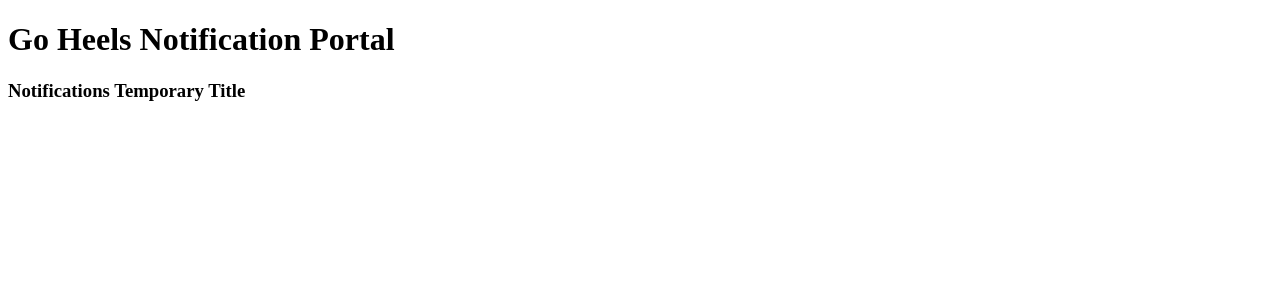
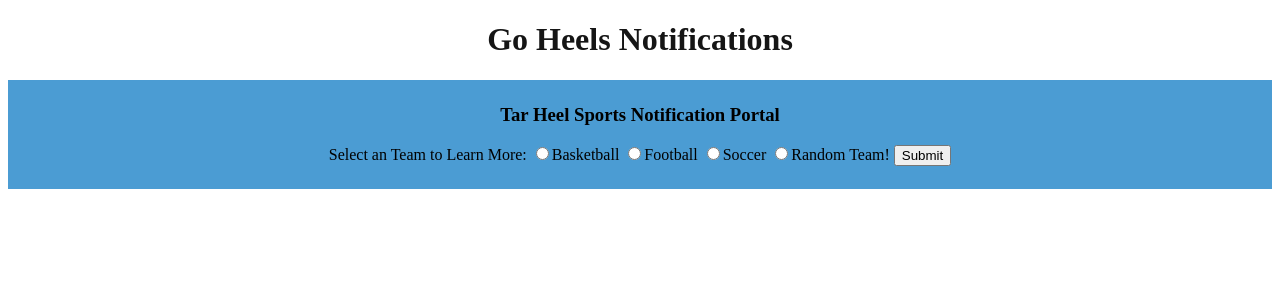
Before and after one commit to kimb112/goheels-notifications, a Flask app: page / in a window 1280 px wide. Shown: the top 300 px of the page. Run offline with Flask 2, Linux system fonts and the light colour scheme.

Commit message:
templates

```diff
--- a/app.py
+++ b/app.py
@@ -1,10 +1,29 @@
-from flask import Flask, render_template
+from flask import Flask, render_template, request
+from requests.models import Response
+
+import json
+
+# from bs4 import BeautifulSoup
+
+with open('./index.json', 'r') as myfile:
+    data = myfile.read()
+sports_list: list[dict[str, str]] = json.loads(data)
 
 app: Flask = Flask(__name__)
 
 @app.route("/")
 def index():
-    return render_template('index.html')
+    return render_template('index.html', sports=sports_list)
+
+@app.route("/sports", methods=["POST"])
+def sports():
+    # teams: list[dict[str, str]] = json.loads(sports())
+    if request.method == "POST":
+        type_of_sports: str = request.form["sports"]
+        if type_of_sports == "basketball":
+        # if type_of_sports == "basketball":
+            return render_template('sports.html', sports=sports_list)
+        return render_template('sports.html', sports=sports_list)
 
 if __name__ == '__main__':
     app.run(debug=True)
--- a/helpers.py
+++ b/helpers.py
@@ -5,4 +5,8 @@ class game:
     time: str
     location: str
 
-    def __in
+    def __init__(self, team: str, date: str, time: str, location: str):
+        self.team = team
+        self.date = date
+        self.time = time
+        self.location = location
--- a/index.json
+++ b/index.json
@@ -0,0 +1,43 @@
+[{
+    "id": 1,
+    "team": "Elizabeth City State",
+    "date": "Nov 5 (FRI)",
+    "time": "7:30PM",
+    "location": "Chapel Hill, NC"
+}, {
+    "id": 2,
+    "team": "Loyola",
+    "date": "Nov 9 (TUE)",
+    "time": "7:00PM",
+    "location": "Chapel Hill, NC"
+}, {
+    "id": 3,
+    "team": "Brown",
+    "date": "Nov 12 (FRI)",
+    "time": "9:00PM",
+    "location": "Chapel Hill, NC"
+}, {
+    "id": 4,
+    "team": "College of Charleston",
+    "date": "Nov 16 (TUE)",
+    "time": "9:00PM",
+    "location": "Charleston, S.C."
+}, {
+    "id": 5,
+    "team": "Purdue",
+    "date": "Nov 20 (SAT)",
+    "time": "4:00PM",
+    "location": "Uncasville, Conn"
+}, {
+    "id": 6,
+    "team": "Villanova or Tennessee",
+    "date": "Nov 21 (SUN)",
+    "time": "1:00PM OR 3:30PM",
+    "location": "Uncasville, Conn."
+}, {
+    "id": 7,
+    "team": "UNC Asheville",
+    "date": "Nov 23 (TUE)",
+    "time": "7:00PM",
+    "location": "Chapel Hill, NC"
+}]
--- a/static/styles.css
+++ b/static/styles.css
@@ -1,9 +1,11 @@
 h1 {
-    color: #057845;
+    color: #151515;
+    text-align: center;
   }
 
 .myDiv {
-  border: 5 px outset red;
-  background-color: lightblue;
+  background-color: #4B9CD3;
   text-align: center;
+  margin: auto;
+  padding: 5px;
 }
--- a/templates/index.html
+++ b/templates/index.html
@@ -3,12 +3,70 @@
     <head>
         <meta charset="UTF-8">
         <title>Go Heels Notifications</title>
+        <link rel='stylesheet' href='/static/styles.css' />
     </head>
     <body>
-        <h1>Go Heels Notification Portal</h1>
+        <h1>Go Heels Notifications</h1>
 
         <div class="myDiv">
-            <h3>Notifications Temporary Title</h3>
+            <h3>Tar Heel Sports Notification Portal</h3>
+
+            <form action="/sports" method="post">
+              Select an Team to Learn More:
+                <input type="radio" name="sports" id="basketball" value="basketball" onClick="myFunction()"/><label for="basketball">Basketball</label>
+                <input type="radio" name="sports" id="football" value="football" onClick="myFunction()"/><label for="football">Football</label>
+                <input type="radio" name="sports" id="soccer" value="soccer" onClick="myFunction()"/><label for="soccer">Soccer</label>
+                <input type="radio" name="sports" id="random" value="random" onClick="myFunction()"/><label for="random">Random Team!</label>
+                <input type="submit" value="Submit">
+
+                <br/> <br />
+
+                <p id="basketball-text" name="radio_group" style="display:none">Basketball Information</p>
+                <p id="football-text" name="radio_group" style="display:none">Football Information</p>
+                <p id="soccer-text" name="radio_group" style="display:none">Soccer Information</p>
+                <p id="random-text" name="radio_group" style="display:none">Random Information</p>
+
+
+            </form>
+            <!-- {% extends "./sports.html" %} -->
+
+            <script>
+                function myFunction() {
+                var btext = document.getElementById("basketball-text");
+                var ftext = document.getElementById("football-text");
+                var stext = document.getElementById("soccer-text");
+                var rtext = document.getElementById("random-text");
+
+
+                  if (document.getElementById("basketball").checked == true){
+                    ftext.style.display = "none";
+                    stext.style.display = "none";
+                    rtext.style.display = "none";
+                    btext.style.display = "block";
+                  }
+                  else if (document.getElementById("football").checked == true){
+                    btext.style.display = "none";
+                    stext.style.display = "none";
+                    rtext.style.display = "none";
+                    ftext.style.display = "block";
+                  }
+                  else if (document.getElementById("soccer").checked == true){
+                    btext.style.display = "none";
+                    ftext.style.display = "none";
+                    rtext.style.display = "none";
+                    stext.style.display = "block";
+                  }
+                  else if (document.getElementById("random").checked == true){
+                    btext.style.display = "none";
+                    ftext.style.display = "none";
+                    stext.style.display = "none";
+                    rtext.style.display = "block";
+                  }
+                  else {
+                     text.style.display = "none";
+                  }
+                }
+                </script>
         </div>
     </body>
 </html>
--- /dev/null
+++ b/templates/sports.html
@@ -0,0 +1,19 @@
+<!DOCTYPE html>
+<html lang="en">
+    <head>
+        <meta charset="UTF-8">
+        <title>Basketball</title>
+        <link rel='stylesheet' href='/static/styles.css' />
+    </head>
+    <body>
+        <h1>Sports</h1>
+        {% for team in sports %}
+        <div>
+            <h3>{{team.team}}</h3>
+            <p>{{team.date}}</p>
+            <p>{{team.time}}</p>
+            <p>{{team.location}}</p>
+        </div>
+        {% endfor %}
+    </body>
+</html>
```
Also changed, not shown: football.json (added, +73 -0 lines), templates/testing.html (added, +11 -0 lines).
